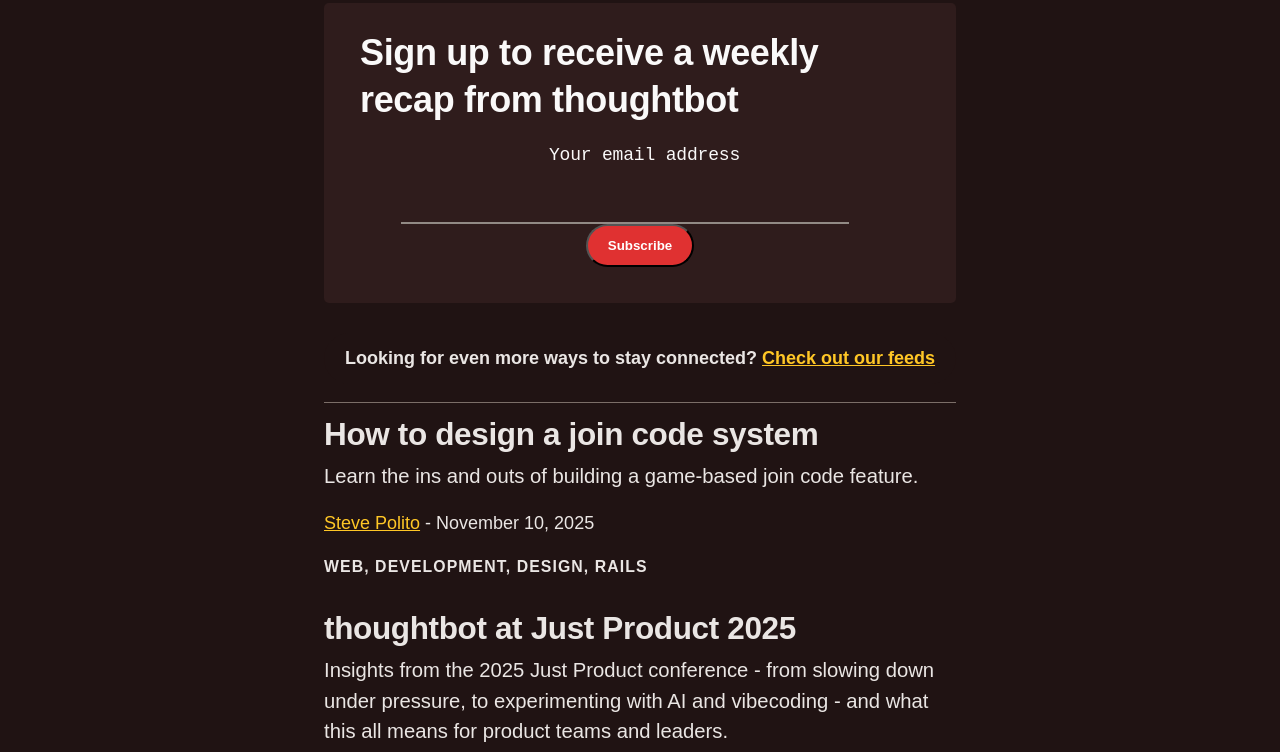
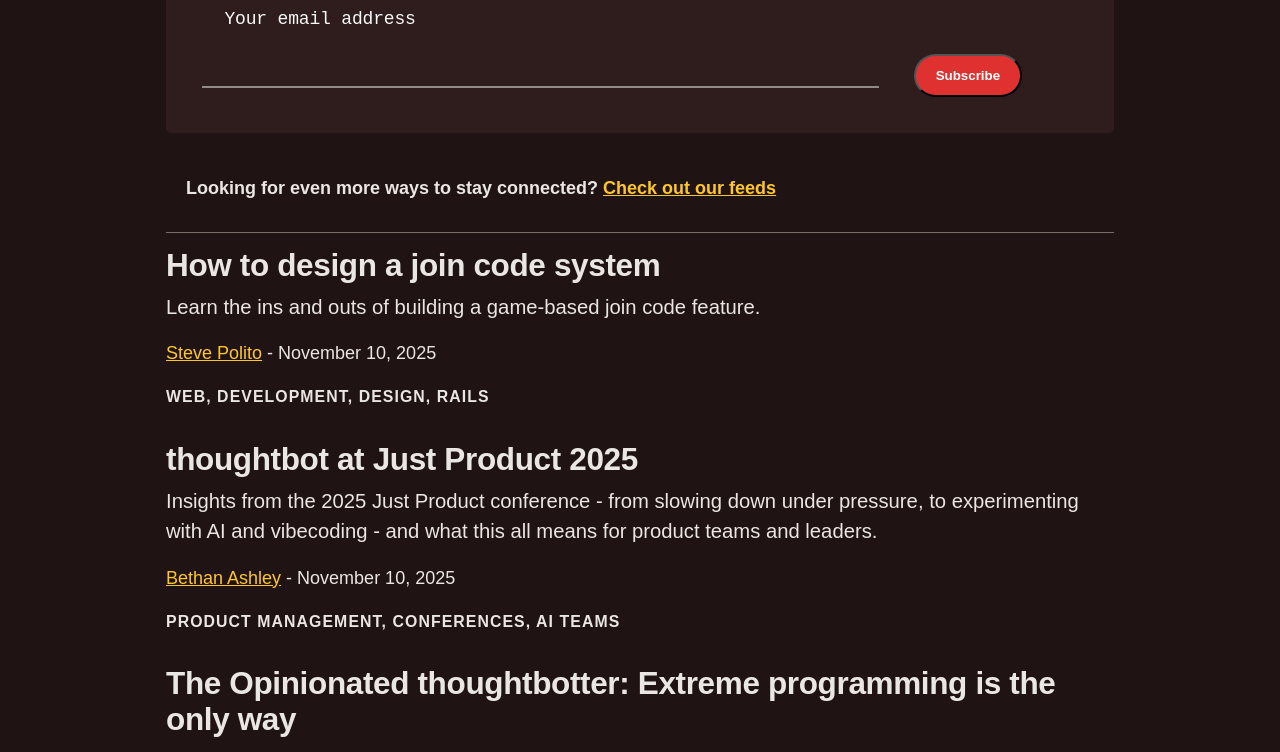
Before and after one commit to Yourmyth/thoughtbot-clone, a plain HTML site: page index.html in a window 1280 px wide. Shown: the part 684-1436 px from the top of the page. Drawn offline with Linux system fonts and the light colour scheme.

Commit message:
modified my css file

```diff
--- a/style.css
+++ b/style.css
@@ -61,10 +61,10 @@
 .parent {
     margin: auto;
     padding: 0px;
-    width: 50%;
+    width: 75%;
     justify-content: center;
     align-items: center;
-    text-align: center;
+    text-align: left;
 
 }
 .hr {
```
